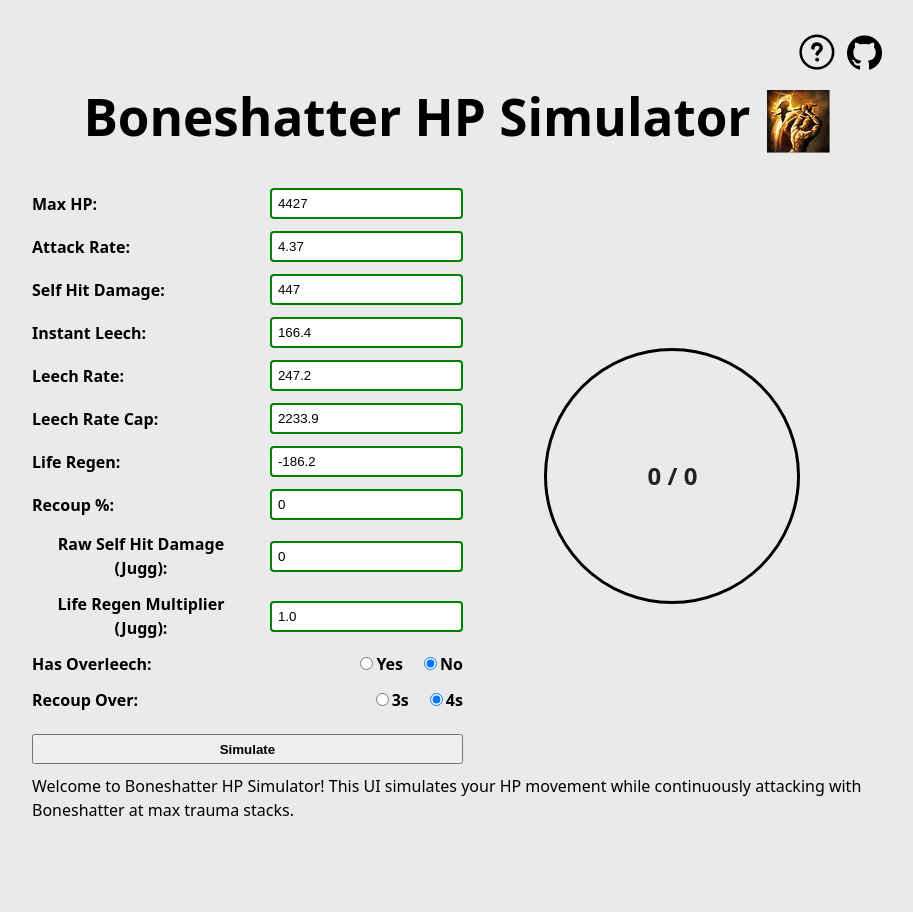
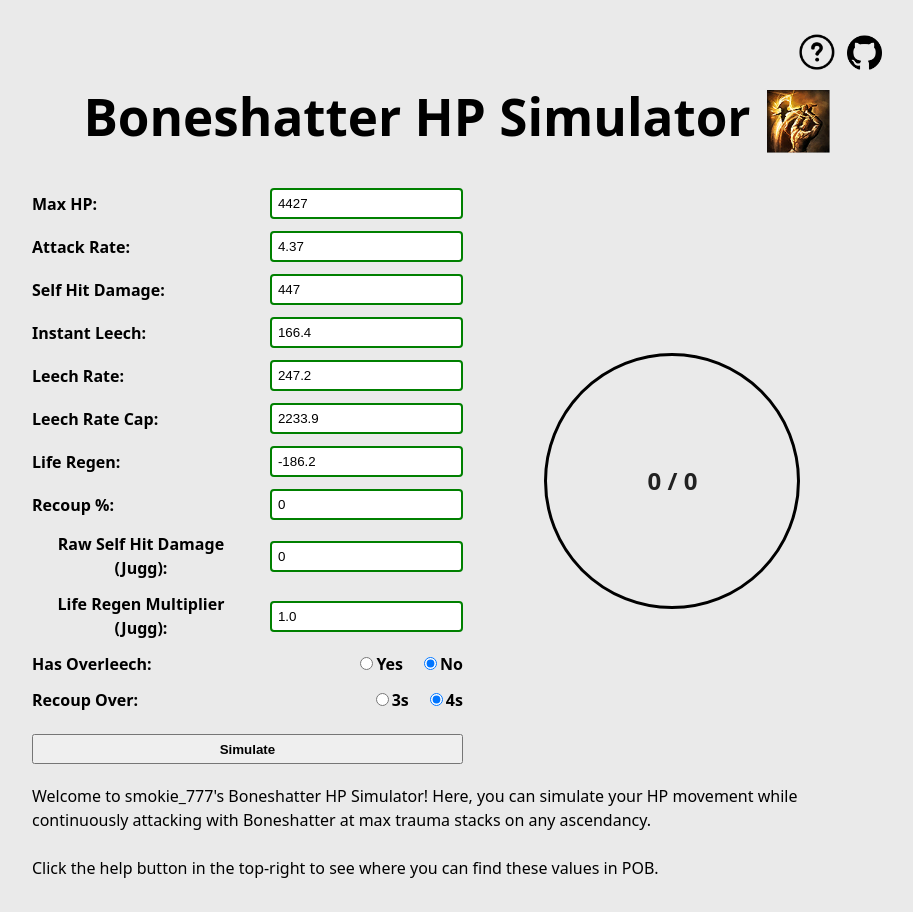
Before and after one commit to smokie777/boneshatter-hp-simulator, a React (Vite) app: page / in a window 1280 px wide. Shown: the whole page, without its empty margins (183-1096 px from the left). Before the commit the page ends 854 px from the top, so only its background shows below. Built offline with nearby package versions, Linux system fonts and the light colour scheme.

Commit message:
Add support for jugg

```diff
--- a/src/App.scss
+++ b/src/App.scss
@@ -67,7 +67,7 @@
 
   .control_panel_simulate_button {
     height: 30px;
-    margin-top: 10px;
+    margin: 10px 0;
     font-weight: bold;
   }
 }
--- a/src/App.tsx
+++ b/src/App.tsx
@@ -5,7 +5,7 @@ import { HP, PlaceholderHP } from './HP';
 import { defaultInputsState, inputsInfo } from './inputs';
 
 const isValidNumber = (value:string) => /^-?\d*\.?\d*$/.test(value) && value !== "-" && value !== ".";
-const welcomeMessage = 'Welcome to Boneshatter HP Simulator! This UI simulates your HP movement while continuously attacking with Boneshatter at max trauma stacks.';
+const welcomeMessages = ['Welcome to smokie_777\'s Boneshatter HP Simulator! Here, you can simulate your HP movement while continuously attacking with Boneshatter at max trauma stacks on any ascendancy.', '', 'Click the help button in the top-right to see where you can find these values in POB.'];
 
 export default function App() {
   const [userInputs, setUserInputs] = useState(defaultInputsState);
@@ -13,7 +13,7 @@ export default function App() {
   const [hasOverleech, setHasOverleech] = useState(false);
   const [recoupOver, setRecoupOver] = useState(4);
   const [shouldAnimate, setShouldAnimate] = useState(false);
-  const [logs, setLogs] = useState<string[]>([welcomeMessage]);
+  const [logs, setLogs] = useState<string[]>(welcomeMessages);
   // const [isLoading, setIsLoading] = useState(false);
 
   const isError = !Object.values(userInputs).every(isValidNumber)
@@ -42,7 +42,7 @@ export default function App() {
   };
 
   const handleClickSimulate = () => {
-    setLogs(shouldAnimate ? [welcomeMessage] : ['Running simulation...']);
+    setLogs(shouldAnimate ? welcomeMessages : ['Running simulation...']);
     if (!isError) {
       setLiveInputs({ ...userInputs });
       setShouldAnimate(prev => !prev);
@@ -114,7 +114,7 @@ export default function App() {
   return (
     <div className='app'>
       <div className='top_nav'>
-        <a href="https://github.com/smokie777/boneshatter-hp-simulator/blob/main/public/help.png" target="_blank">
+        <a href="https://github.com/user-attachments/assets/2b9e7c3e-f2d1-4d9b-a09d-dff902539de8" target="_blank">
           <img className='help_icon' src="./help_icon.png" alt="icon" />
         </a>
         <a href="https://github.com/smokie777/boneshatter-hp-simulator" target="_blank">
@@ -166,11 +166,11 @@ export default function App() {
       </div>
 
       <div className='logs'>
-        {logs.map((log, index) => (
-          <div key={index} className='log'>
+        {logs.map((log, index) => log ? (
+          <div key={index}>
             {log}
           </div>
-        ))}
+        ) : <br />)}
       </div>
     </div>
   );
```
Also changed, not shown: public/help.png.
